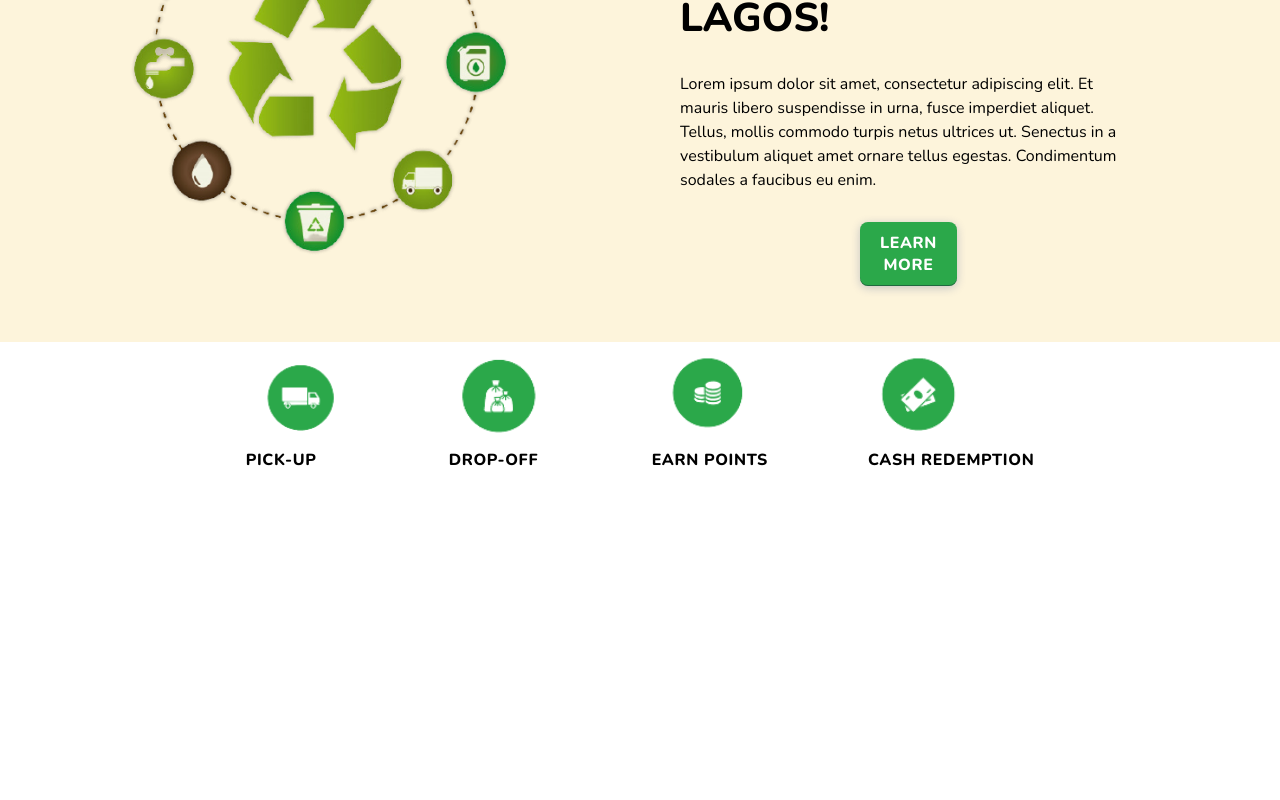
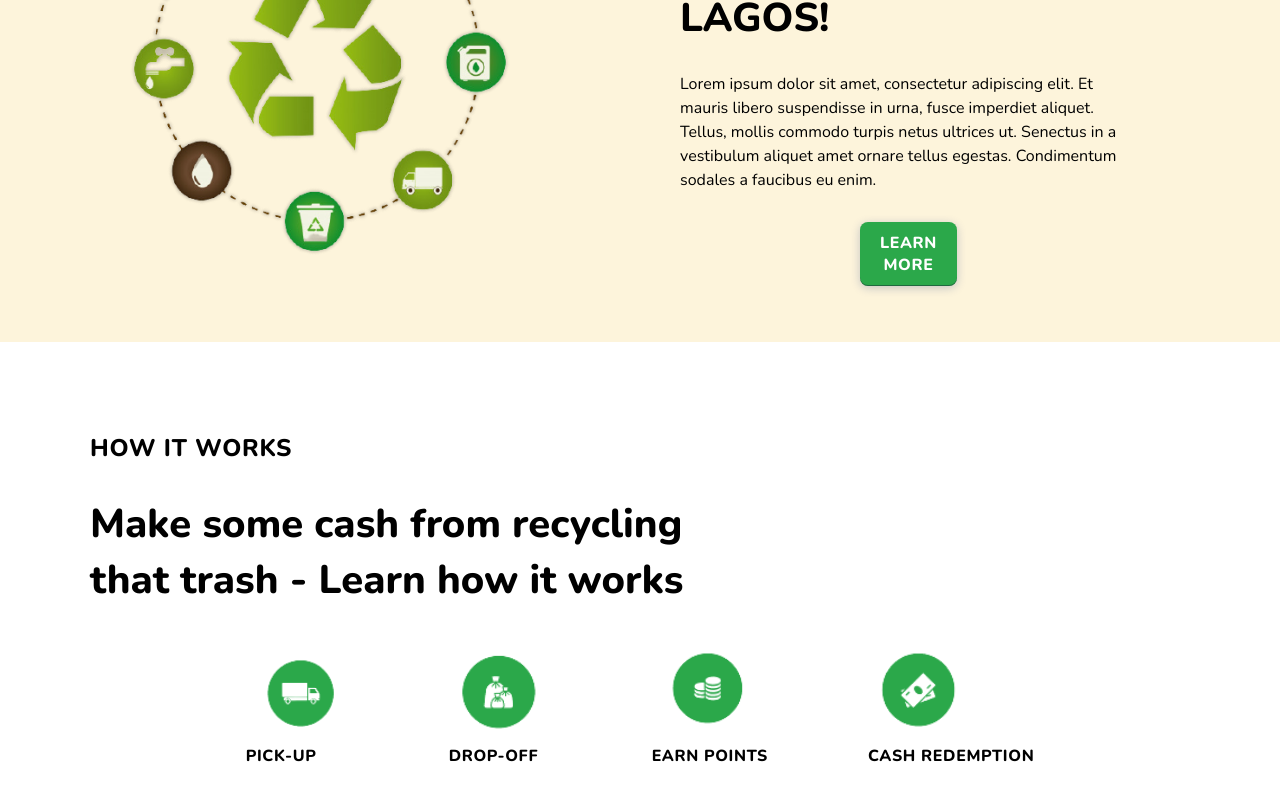
Before and after one commit to Clean-Hub/cleanhub, a React (Create React App) app: page / in a window 1280 px wide. Shown: the part 1104-1904 px from the top of the page. Before the commit the page ends 1575 px from the top, so only its background shows below. Built offline with nearby package versions, Linux system fonts and the light colour scheme.

Commit message:
homeRecycling component styled

```diff
--- a/src/components/homeRecycling/HomeRecycling.jsx
+++ b/src/components/homeRecycling/HomeRecycling.jsx
@@ -4,6 +4,12 @@ import './homeRecycling.css'
 const HomeRecycling = () => {
   return (
     <div className='homeRecyclingContainer'>
+      <div className='homeRecyclingInfo'>
+        <h2 className='homeRecyclingInfoH2'>HOW IT WORKS</h2>
+        <p className='homeRecyclingInfoP'>
+          Make some cash from recycling that trash - Learn how it works
+        </p>
+      </div>
       <RecyclingLogo />
     </div>
   )
--- a/src/components/homeRecycling/homeRecycling.css
+++ b/src/components/homeRecycling/homeRecycling.css
@@ -0,0 +1,26 @@
+.homeRecyclingContainer {
+  display: flex;
+  flex-direction: column;
+  margin: 90px;
+  height: 100vh;
+}
+.homeRecyclingInfoH2 {
+  font-family: 'Nunito';
+  font-style: normal;
+  font-weight: 800;
+  font-size: 24px;
+  line-height: 140%;
+  letter-spacing: 0.03em;
+  color: #000000;
+  padding-bottom: 30px;
+}
+.homeRecyclingInfoP {
+  font-family: 'Nunito';
+  font-style: normal;
+  font-weight: 900;
+  font-size: 40px;
+  line-height: 56px;
+  color: #000000;
+  padding-right: 500px;
+  padding-bottom: 30px;
+}
```
